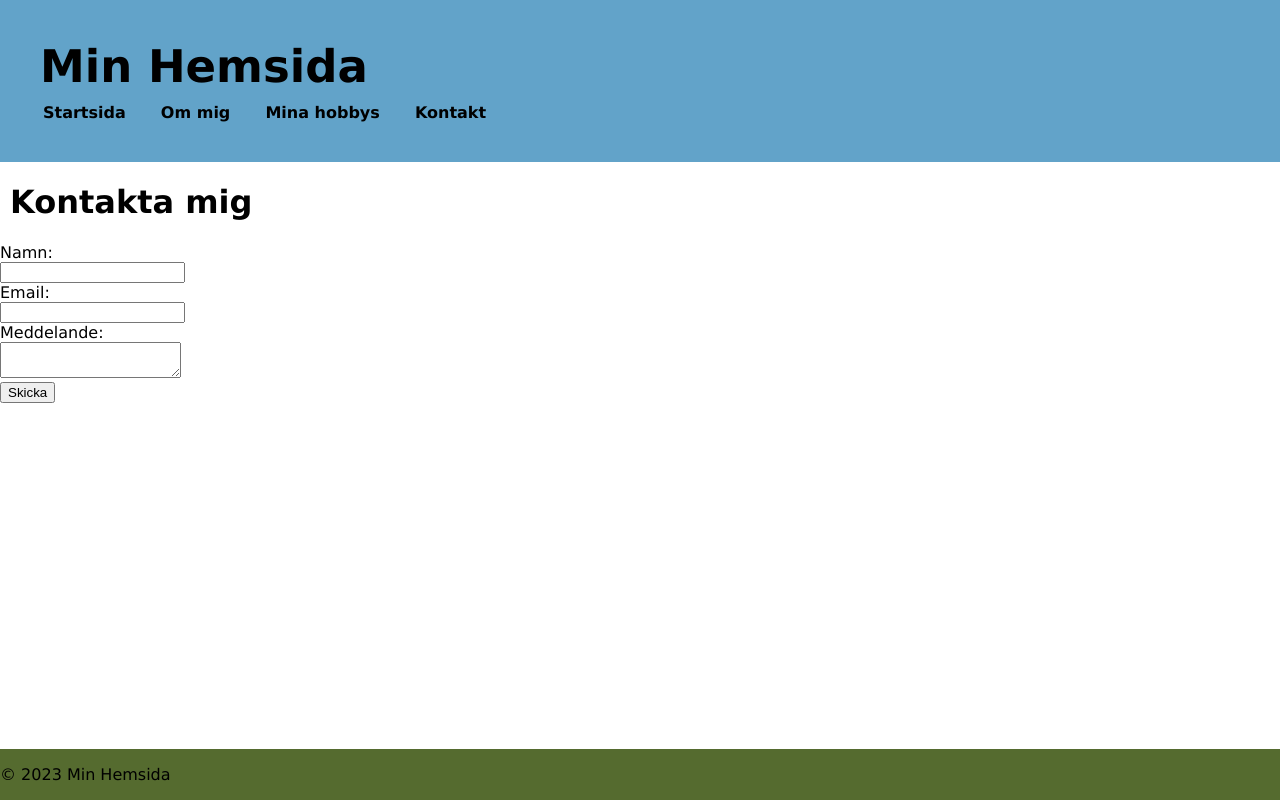
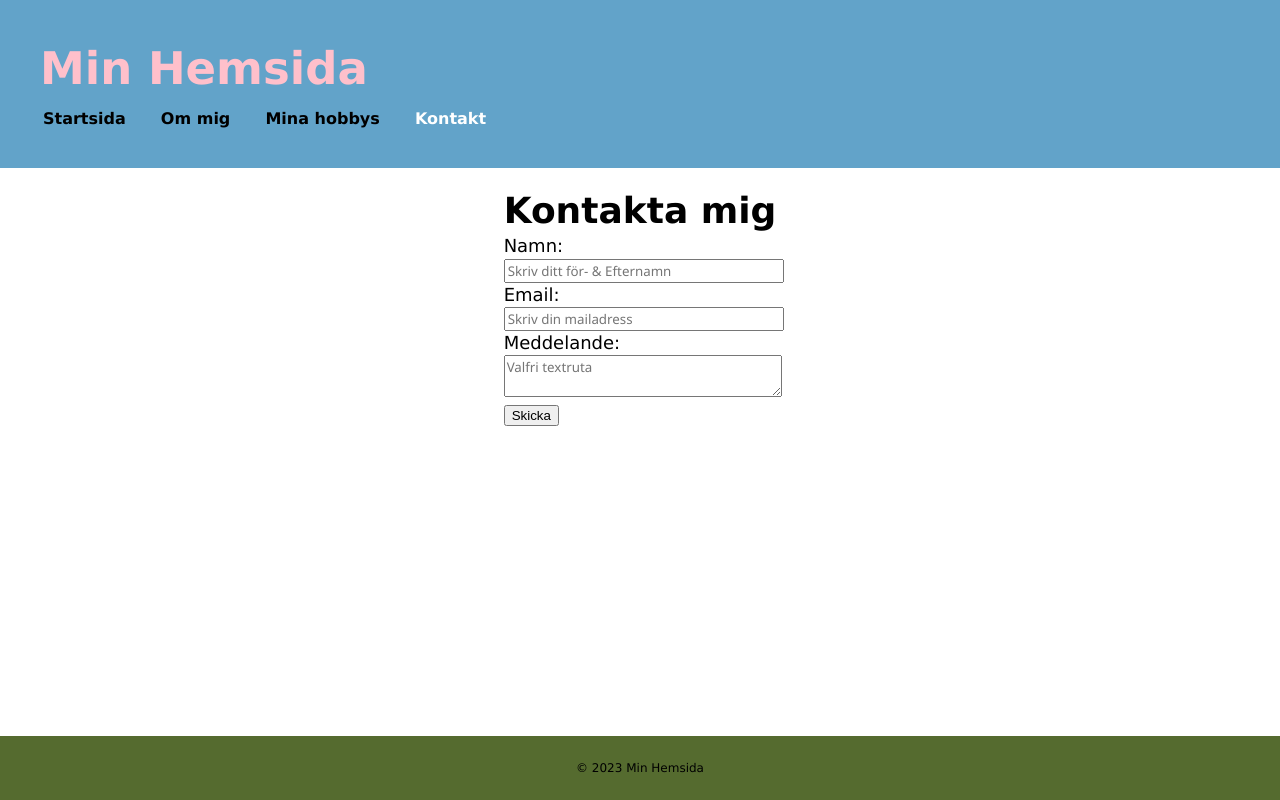
Before and after one commit to Frodriks/HTML-CSS, a plain HTML site: page contact.html in a window 1280 px wide. Drawn offline with Linux system fonts and the light colour scheme.

Commit message:
Mina andra hemsida

```diff
--- a/contact.html
+++ b/contact.html
@@ -24,13 +24,13 @@
         <h1>Kontakta mig</h1>
         <form>
             <label for="name">Namn:</label><br>
-            <input class="my-form" type="text" id="name" name="name"><br>
+            <input class="my-form" type="text" id="name" name="name" placeholder="Skriv ditt för- & Efternamn" required><br>
 
             <labe for="email">Email:</labe><br>
-            <input class="my-form" type="email" id="email" name="email"><br>
+            <input class="my-form" type="email" id="email" name="email" placeholder="Skriv din mailadress" required><br>
 
             <label for="message">Meddelande:</label><br>
-            <textarea class="my-form" id="message" name="message"></textarea><br>
+            <textarea class="my-form" id="message" name="message" placeholder="Valfri textruta"></textarea><br>
 
             <input type="submit" value="Skicka">
         </form>
--- a/style.css
+++ b/style.css
@@ -21,15 +21,17 @@ body{
 
 .my-class {
     color: green;
-    padding-left: 10px;
 }
 #my-id {
     color: rgb(255, 0, 0);
-    padding-left: 10px;
 }
 .two-classes {
     color: blue;
-    padding-left: 10px;
+}
+
+p {
+    margin: 0;
+    margin-bottom: 12px;
 }
 
 header {
@@ -40,12 +42,13 @@ header {
 header h1 {
     font-family: verdana;
     font-size: 45px;
+    color: pink;
     margin: 0;
     margin-bottom: 10px;
 }
 
 main h1 {
-    padding-left: 10px;
+    margin-top: 20px;
 }
 
 header nav {
@@ -60,6 +63,49 @@ header nav a {
     font-weight: bold;
 }
 
+header nav a:hover {
+    color: #fff;
+}
+
+header nav a.active {
+    color: #FFF;
+}
+
 footer {
     background-color: darkolivegreen;
+    padding: 20px;
+    color: black;
+    font-family: verdana;
+    font-size: 12px;
 }
+
+footer p {
+    margin: 5px;
+    text-align: center;
+}
+
+.my-form {
+    width: 100%;
+    font-family: 'Segoe UI', Tahoma, Geneva, Verdana, sans-serif;
+}
+
+h1, h2 {
+    color: black;
+    font-family: verdana;
+    line-height: 130%;
+    margin: 0 auto;
+    max-width: 650px;
+}
+
+main {
+    padding: 20 px;
+    font-family: verdana;
+    font-size: 18px;
+    line-height: 130%;
+    margin: 0 auto;
+    max-width: 650px;
+}
+
+img {
+    max-height: 400px;
+}
```
Also changed, not shown: hobbys.html (+1 -1 lines).
